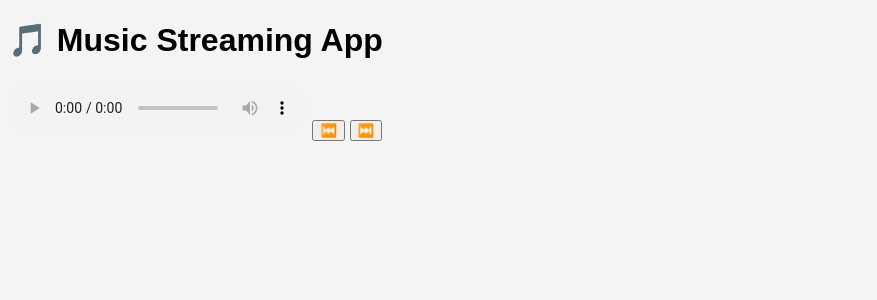
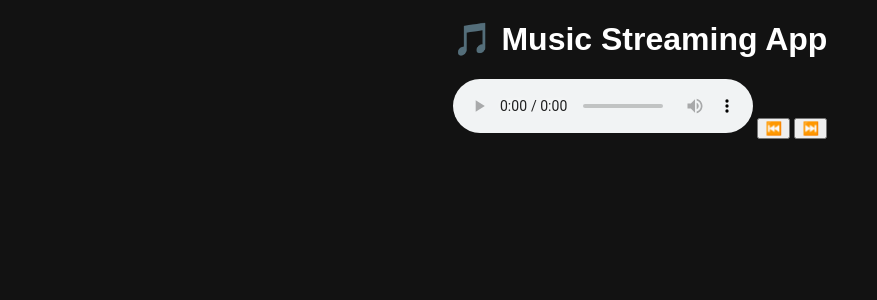
Before and after one commit to SWARNAKARTHIKA/Streaming_app, a Flask app: page / in a window 1280 px wide. Shown: the top 300 px of the page, without its empty margins (0-877 px from the left). Run offline with Flask 3, Linux system fonts and the light colour scheme; data that the repository does not hold is empty.

Commit message:
Update styles.css

```diff
--- a/static/css/styles.css
+++ b/static/css/styles.css
@@ -1 +1,24 @@
-body { font-family: Arial, sans-serif; background-color: #f4f4f4; }
+body {
+    font-family: Arial, sans-serif;
+    text-align: center;
+    background-color: #121212;
+    color: white;
+}
+h1 {
+    margin-top: 20px;
+}
+.player {
+    margin: 20px auto;
+}
+ul {
+    list-style: none;
+    padding: 0;
+}
+li {
+    cursor: pointer;
+    padding: 10px;
+    border-bottom: 1px solid #444;
+}
+li:hover {
+    background: #222;
+}
```
